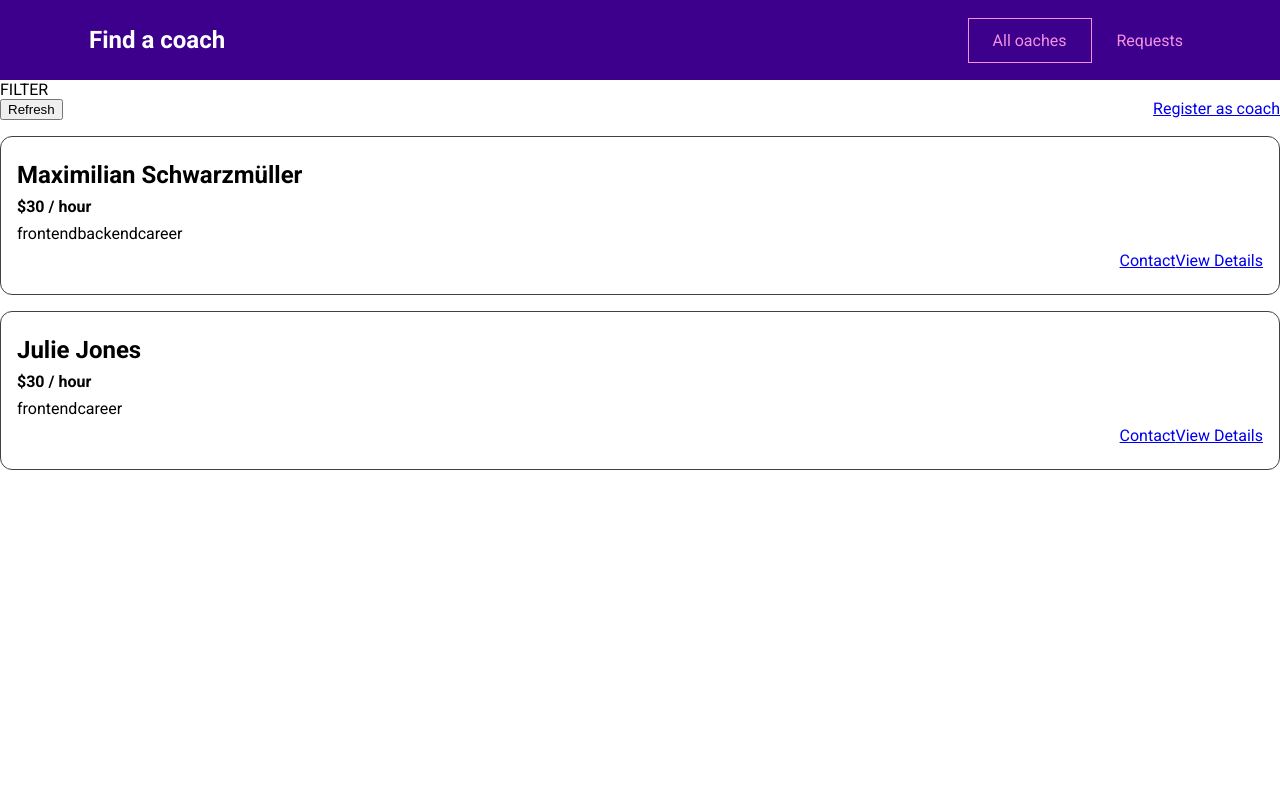
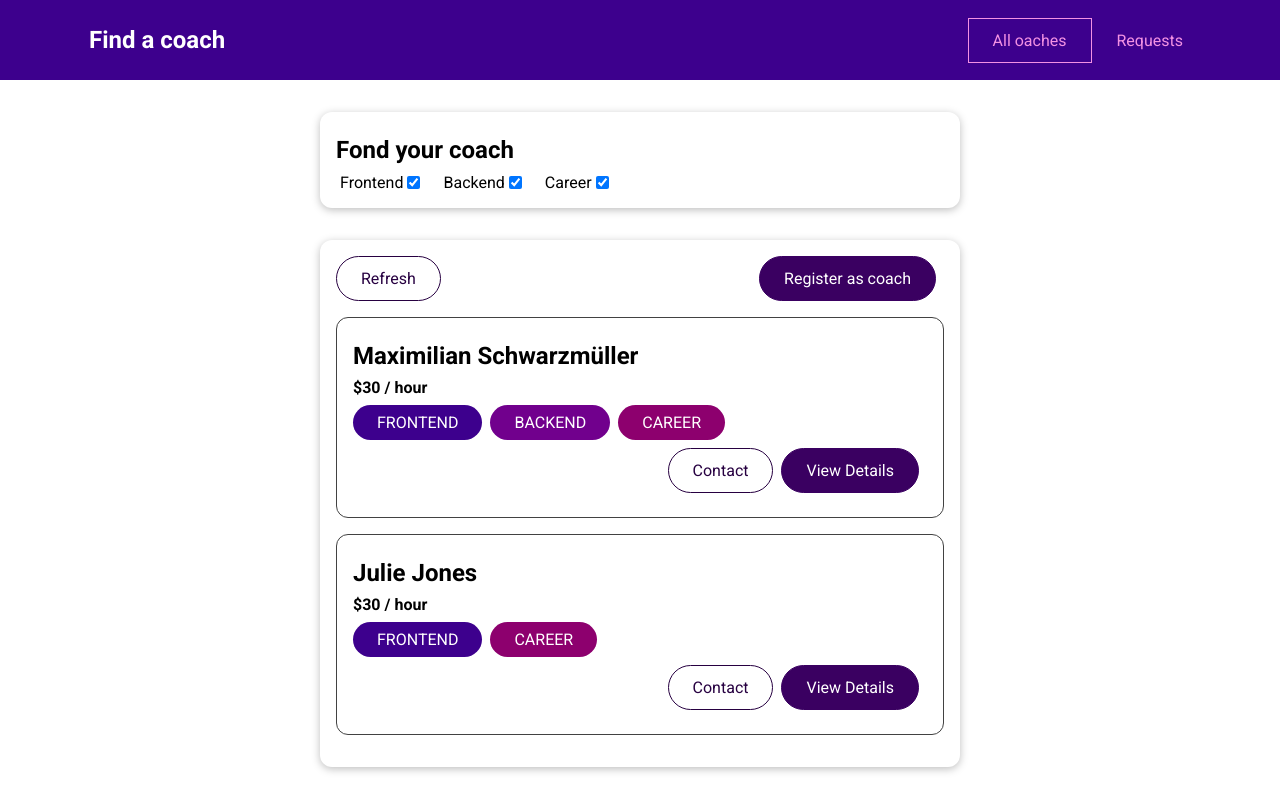
Before and after one commit to cristianmurillo87/vuejs-complete-course, a Vue app in the folder 14-vue-main-project-challenge/: page /coaches in a window 1280 px wide. Built offline with nearby package versions, Linux system fonts and the light colour scheme.

Commit message:
implemented base card, button and badge components and filter component

```diff
--- /dev/null
+++ b/14-vue-main-project-challenge/src/components/UI/BaseBadge.vue
@@ -0,0 +1,42 @@
+<template>
+  <span class="badge" :class="type">
+    {{ text }}
+  </span>
+</template>
+
+<script>
+export default {
+  props: ['type', 'title'],
+  computed: {
+    text() {
+      return this.title?.toUpperCase()
+    },
+  },
+}
+</script>
+
+<style scoped>
+.badge {
+  background-color: #ccc;
+  color: #252525;
+  border-radius: 30px;
+  padding: 0.5rem 1.5rem;
+  display: inline-block;
+  margin-right: 0.5rem;
+}
+
+.frontend {
+  background-color: #3d008d;
+  color: white;
+}
+
+.backend {
+  background-color: #71008d;
+  color: white;
+}
+
+.career {
+  background-color: #8d006e;
+  color: white;
+}
+</style>
--- /dev/null
+++ b/14-vue-main-project-challenge/src/components/UI/BaseButton.vue
@@ -0,0 +1,73 @@
+<template>
+  <button v-if="!link" :class="mode">
+    <slot></slot>
+  </button>
+  <router-link v-else :to="to" :class="mode">
+    <slot></slot>
+  </router-link>
+</template>
+
+<script>
+export default {
+  props: {
+    mode: {
+      type: String,
+      required: false,
+      default: '',
+    },
+    link: {
+      type: Boolean,
+      required: false,
+      default: false,
+    },
+    to: {
+      type: String,
+      required: false,
+      default: '/',
+    },
+  },
+}
+</script>
+
+<style scoped>
+button,
+a {
+  text-decoration: none;
+  padding: 0.75rem 1.5rem;
+  font: inherit;
+  background-color: #3a0061;
+  border: 1px solid #3a0061;
+  color: white;
+  cursor: pointer;
+  border-radius: 30px;
+  margin-right: 0.5rem;
+  display: inline-block;
+}
+
+a:hover,
+a:active,
+button:hover,
+button:active {
+  background-color: #270041;
+  border-color: #270041;
+}
+
+.flat {
+  background-color: transparent;
+  color: #3a0061;
+  border: none;
+}
+
+.outline {
+  background-color: transparent;
+  border-color: #270041;
+  color: #270041;
+}
+
+.flat:hover,
+.flat:active,
+.outline:hover,
+.outline:active {
+  background-color: #edd2ff;
+}
+</style>
--- /dev/null
+++ b/14-vue-main-project-challenge/src/components/UI/BaseCard.vue
@@ -0,0 +1,15 @@
+<template>
+  <div class="card">
+    <slot></slot>
+  </div>
+</template>
+
+<style scoped>
+.card {
+  border-radius: 12px;
+  box-shadow: 0 2px 8px rgba(0, 0, 0, 0.26);
+  padding: 1rem;
+  margin: 2rem auto;
+  max-width: 40rem;
+}
+</style>
--- /dev/null
+++ b/14-vue-main-project-challenge/src/components/coaches/CoachFilter.vue
@@ -0,0 +1,64 @@
+<template>
+  <base-card>
+    <h2>Fond your coach</h2>
+    <span class="filter-option">
+      <label for="frontend">Frontend</label>
+      <input type="checkbox" id="frontend" checked @change="setFilter" />
+    </span>
+    <span class="filter-option">
+      <label for="backend">Backend</label>
+      <input type="checkbox" id="backend" checked @change="setFilter" />
+    </span>
+    <span class="filter-option">
+      <label for="career">Career</label>
+      <input type="checkbox" id="career" checked @change="setFilter" />
+    </span>
+  </base-card>
+</template>
+
+<script>
+export default {
+  emits: ['change-filter'],
+  data() {
+    return {
+      filters: {
+        frontend: true,
+        backend: true,
+        career: true,
+      },
+    }
+  },
+  methods: {
+    setFilter(event) {
+      const elementId = event.target.id
+      const checked = event.target.checked
+      const updatedFilters = { ...this.filters, [elementId]: checked }
+      this.filters = updatedFilters
+      this.$emit('change-filter', updatedFilters)
+    },
+  },
+}
+</script>
+
+<style scoped>
+h2 {
+  margin: 0.5rem 0;
+}
+
+.filter-option {
+  margin-right: 1rem;
+}
+
+.filter-option label,
+.filter-option input {
+  vertical-align: middle;
+}
+
+.filter-option label {
+  margin-left: 0.25rem;
+}
+
+.filter-option.active label {
+  font-weight: bold;
+}
+</style>
--- a/14-vue-main-project-challenge/src/components/components/CoachItem.vue
+++ b/14-vue-main-project-challenge/src/components/coaches/CoachItem.vue
@@ -3,11 +3,11 @@
     <h3>{{ fullName }}</h3>
     <h4>${{ rate }} / hour</h4>
     <div>
-      <span v-for="area in areas" :key="area">{{ area }}</span>
+      <base-badge v-for="area in areas" :key="area" :type="area" :title="area"></base-badge>
     </div>
     <div class="actions">
-      <router-link :to="coachContactLink">Contact</router-link>
-      <router-link :to="coachDetailsLink">View Details</router-link>
+      <base-button link mode="outline" :to="coachContactLink">Contact</base-button>
+      <base-button link :to="coachDetailsLink">View Details</base-button>
     </div>
   </li>
 </template>
--- a/14-vue-main-project-challenge/src/components/layout/TheHeader.vue
+++ b/14-vue-main-project-challenge/src/components/layout/TheHeader.vue
@@ -14,7 +14,7 @@
 
 <script></script>
 
-<style>
+<style scoped>
 header {
   width: 100%;
   height: 5rem;
--- a/14-vue-main-project-challenge/src/pages/coaches/CoachDetail.vue
+++ b/14-vue-main-project-challenge/src/pages/coaches/CoachDetail.vue
@@ -1,5 +1,56 @@
 <template>
-  DETAILS FOR COACH
-  <router-view></router-view>
-  <router-link to="/coaches/c1/contact"></router-link>
+  <section>
+    <base-card>
+      <h2>{{ fullName }}</h2>
+      <h3>{{ rate }} / hour</h3>
+    </base-card>
+  </section>
+  <section>
+    <base-card>
+      <header>
+        <h2>Interested? Reach out now!</h2>
+        <base-button link :to="contactLink">Contact</base-button>
+      </header>
+    </base-card>
+  </section>
+  <section>
+    <base-card>
+      <base-badge v-for="area in areas" :key="area" :type="area" :title="area"></base-badge>
+      <p>{{ description }}</p>
+    </base-card>
+  </section>
 </template>
+
+<script>
+export default {
+  // passed in the router
+  props: ['id'],
+  data() {
+    return {
+      selectedCoach: null,
+    }
+  },
+  computed: {
+    fullName() {
+      return `${this.selectedCoach?.firstName} ${this.selectedCoach?.lastName}`
+    },
+    contactLink() {
+      return `${this.$route.path}/${this.id}/contact`
+    },
+    areas() {
+      return this.selectedCoach?.areas || []
+    },
+    rate() {
+      return this.selectedCoach?.hourlyRate
+    },
+    description() {
+      return this.selectedCoach?.description
+    },
+  },
+  created() {
+    this.selectedCoach = this.$store.getters['coaches/coaches']?.find(
+      (coach) => coach.id === this.id
+    )
+  },
+}
+</script>
--- a/14-vue-main-project-challenge/src/pages/coaches/CoachesList.vue
+++ b/14-vue-main-project-challenge/src/pages/coaches/CoachesList.vue
@@ -1,9 +1,12 @@
 <template>
-  <section>FILTER</section>
   <section>
+    <coach-filter @change-filter="setFilters"></coach-filter>
+  </section>
+  <section>
+    <base-card>
       <div class="controls">
-      <button>Refresh</button>
-      <router-link to="/register">Register as coach</router-link>
+        <base-button link mode="outline">Refresh</base-button>
+        <base-button link :to="'/register'">Register as coach</base-button>
       </div>
       <ul v-if="hasCoaches">
         <coach-item
@@ -19,21 +22,51 @@
         </coach-item>
       </ul>
       <h3 v-else>No coaches found.</h3>
+    </base-card>
   </section>
 </template>
 
 <script>
-import CoachItem from '../../components/components/CoachItem.vue'
+import CoachItem from '../../components/coaches/CoachItem.vue'
+import CoachFilter from '../../components/coaches/CoachFilter.vue'
 
 export default {
-  components: { CoachItem },
+  components: { CoachItem, CoachFilter },
+  data() {
+    return {
+      activeFilters: {
+        frontend: true,
+        backend: true,
+        career: true,
+      },
+    }
+  },
   computed: {
     filteredCoaches() {
-      return this.$store.getters['coaches/coaches']
+      const coaches = this.$store.getters['coaches/coaches']
+      return coaches.filter((coach) => {
+        if (this.activeFilters.frontend && coach.areas.includes('frontend')) {
+          return true
+        }
+
+        if (this.activeFilters.backend && coach.areas.includes('backend')) {
+          return true
+        }
+
+        if (this.activeFilters.career && coach.areas.includes('career')) {
+          return true
+        }
+        return false
+      })
     },
 
     hasCoaches() {
       return this.$store.getters['coaches/hasCoaches']
+    },
+  },
+  methods: {
+    setFilters(filters) {
+      this.activeFilters = filters
     },
   },
 }
--- a/14-vue-main-project-challenge/src/router.js
+++ b/14-vue-main-project-challenge/src/router.js
@@ -15,6 +15,7 @@
     {
       path: '/coaches/:id',
       component: CoachDetail,
+      props: true,
       children: [
         { path: '/contact', component: ContactCoach }, // coaches/1/contact
       ],
```
Also changed, not shown: 14-vue-main-project-challenge/src/main.js (+7 -0 lines). Lines whose indentation alone changed are shown as unchanged.
